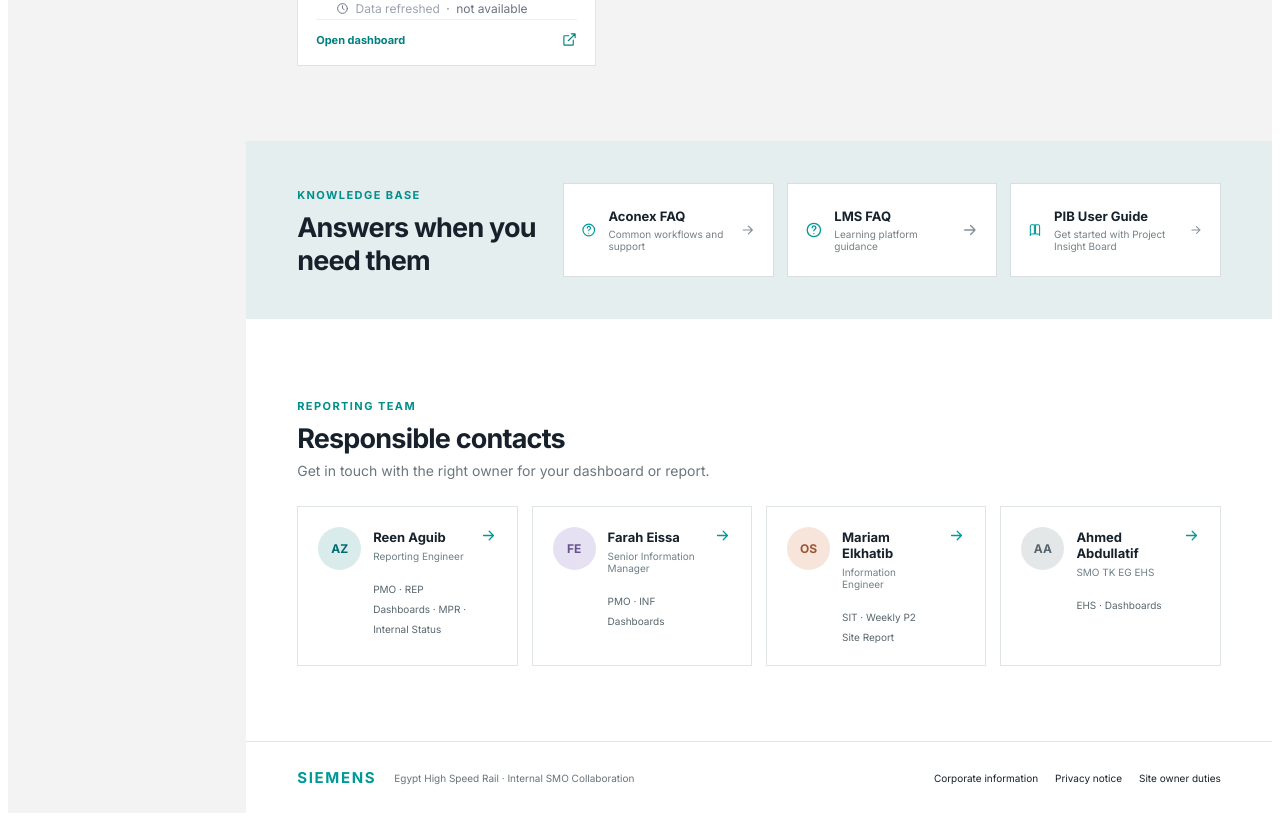
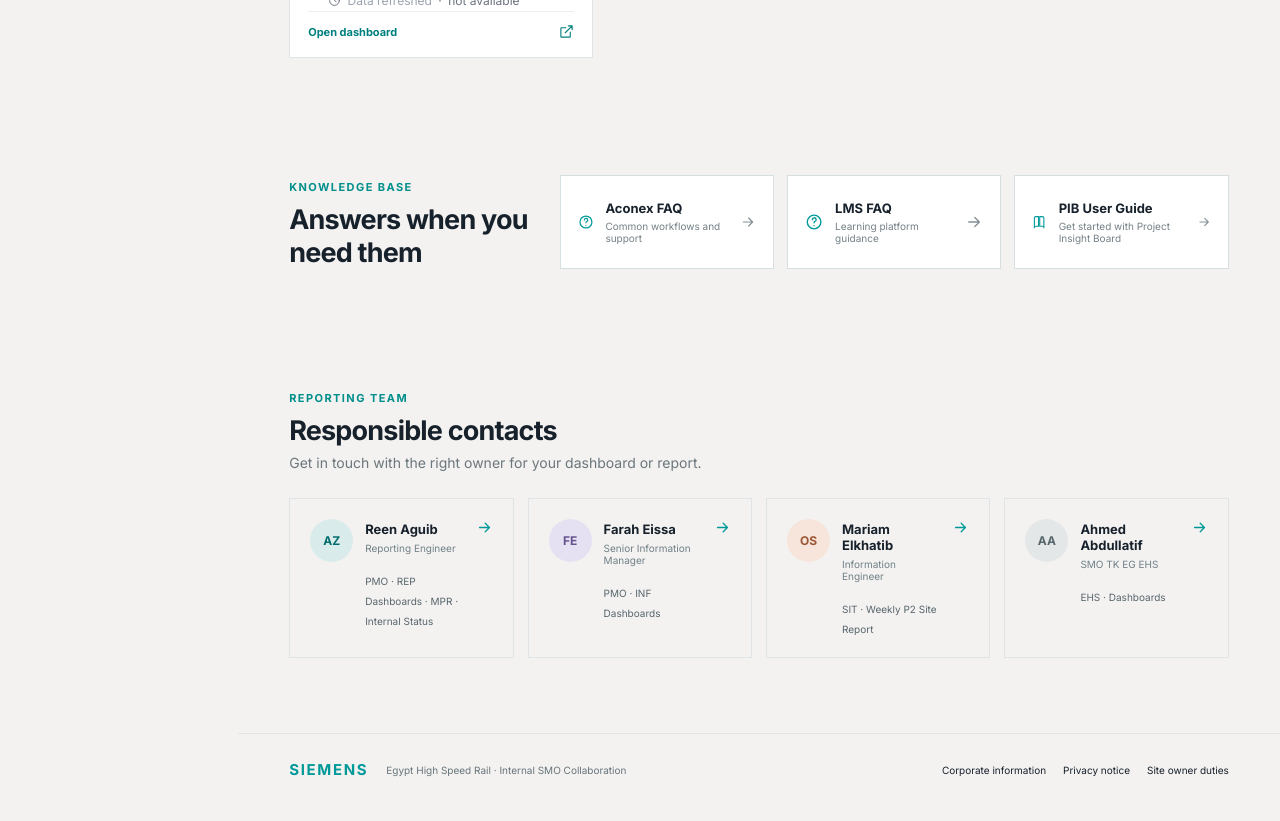
Before and after one commit to OmarGanayny/Project-Status, a React (Vite) app in the folder project-status-web/: page / in a window 1280 px wide. Shown: the part 1940-2761 px from the top of the page. Built offline with nearby package versions, Linux system fonts and the light colour scheme; the HTML template or start-up script is replaced by a standard one.

Commit message:
Color changed

```diff
--- a/project-status-web/src/index.css
+++ b/project-status-web/src/index.css
@@ -1,11 +1,21 @@
 @import url('https://fonts.googleapis.com/css2?family=Inter:wght@400;500;600;700&display=swap');
 
+html,
+body,
+#root {
+  min-height: 100vh;
+  margin: 0;
+  background: #f3f2f1;
+}
+
 .projectStatusRoot {
+  --sharepoint-canvas: #f3f2f1;
   font-family: Inter, Arial, sans-serif;
   color: #17212b;
-  background: #f3f3f3;
+  background: var(--sharepoint-canvas);
   font-synthesis: none;
   min-width: 320px;
+  min-height: 100vh;
 }
 
 .projectStatusRoot *,
@@ -19,7 +29,7 @@
 @scope (.projectStatusRoot) {
 .app-shell { min-height: 100vh; }
 .topbar {
-  height: 68px; padding: 0 34px; background: #fff; border-bottom: 1px solid #dfe5e7;
+  height: 68px; padding: 0 34px; background: var(--sharepoint-canvas); border-bottom: 1px solid #dfe5e7;
   display: flex; align-items: center; justify-content: space-between; position: sticky; top: 0; z-index: 20;
 }
 .brand { display: flex; align-items: center; gap: 14px; }
@@ -40,7 +50,7 @@
 .icon-button { background: transparent; color: #536169; width: 38px; height: 38px; }
 .avatar { width: 36px; height: 36px; border-radius: 50%; background: #17212b; color: white; font-size: 12px; font-weight: 700; }
 .layout { display: grid; grid-template-columns: 238px minmax(0, 1fr); }
-.sidebar { position: sticky; top: 68px; height: calc(100vh - 68px); background: #fff; border-right: 1px solid #dfe5e7; padding: 28px 16px 22px; display: flex; flex-direction: column; z-index: 10; }
+.sidebar { position: sticky; top: 68px; height: calc(100vh - 68px); background: var(--sharepoint-canvas); border-right: 1px solid #dfe5e7; padding: 28px 16px 22px; display: flex; flex-direction: column; z-index: 10; }
 .sidebar-title { font-size: 11px; font-weight: 700; color: #8a959b; letter-spacing: .1em; text-transform: uppercase; padding: 0 14px 15px; }
 .sidebar nav { display: grid; gap: 4px; }
 .sidebar nav a { display: flex; align-items: center; gap: 12px; padding: 12px 14px; font-size: 14px; color: #556168; border-radius: 4px; border-left: 3px solid transparent; transition: color .18s, background-color .18s, border-color .18s; }
@@ -103,7 +113,7 @@ main { min-width: 0; }
 .empty-state { background: white; border: 1px dashed #cfd8db; text-align: center; padding: 50px; color: #6d797f; }
 .empty-state h3 { color: #26343a; margin: 12px 0 5px; }
 .empty-state p { margin: 0; font-size: 13px; }
-.faq-strip { background: #e5eeee; padding: 42px clamp(24px, 4vw, 60px); display: grid; grid-template-columns: 1.2fr repeat(3, 1fr); gap: 13px; align-items: stretch; }
+.faq-strip { background: var(--sharepoint-canvas); padding: 42px clamp(24px, 4vw, 60px); display: grid; grid-template-columns: 1.2fr repeat(3, 1fr); gap: 13px; align-items: stretch; }
 .faq-strip h2 { margin-bottom: 0; }
 .faq-strip > a { background: white; border: 1px solid #d6dfe1; display: flex; gap: 12px; align-items: center; padding: 17px; min-height: 80px; }
 .faq-strip > a:hover { border-color: #009999; }
@@ -112,7 +122,7 @@ main { min-width: 0; }
 .faq-strip a span { display: flex; flex-direction: column; gap: 4px; }
 .faq-strip a strong { font-size: 13px; }
 .faq-strip a small { font-size: 10px; color: #748086; }
-.contacts-section { background: white; }
+.contacts-section { background: var(--sharepoint-canvas); }
 .contact-grid { display: grid; grid-template-columns: repeat(4, minmax(0, 1fr)); gap: 14px; }
 .contact-card { border: 1px solid #dfe5e7; padding: 20px; display: flex; align-items: flex-start; gap: 12px; min-height: 145px; }
 .contact-avatar { width: 43px; height: 43px; flex: none; display: grid; place-items: center; border-radius: 50%; background: #d9ebeb; color: #006c6d; font-weight: 700; font-size: 12px; }
@@ -122,7 +132,7 @@ main { min-width: 0; }
 .contact-card p { margin: 0 0 15px; color: #708087; font-size: 10px; }
 .contact-card small { font-size: 10px; color: #58666d; line-height: 1.5; }
 .contact-card > a { margin-left: auto; color: #009999; }
-footer { min-height: 72px; border-top: 1px solid #e0e5e7; padding: 0 clamp(24px, 4vw, 60px); background: #fff; display: flex; gap: 18px; align-items: center; }
+footer { min-height: 72px; border-top: 1px solid #e0e5e7; padding: 0 clamp(24px, 4vw, 60px); background: var(--sharepoint-canvas); display: flex; gap: 18px; align-items: center; }
 footer .brand-word { font-size: 15px; }
 footer p { font-size: 10px; color: #67747a; }
 footer nav { margin-left: auto; display: flex; gap: 17px; }
```
Also changed, not shown: 1 other file (tests, documents, lock files or other folders).
